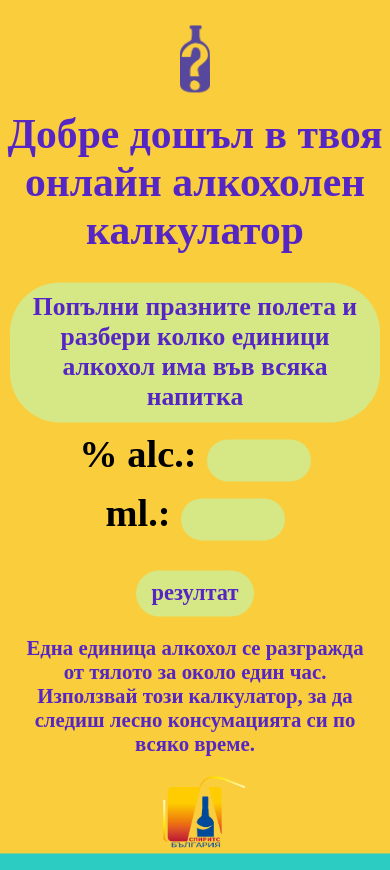
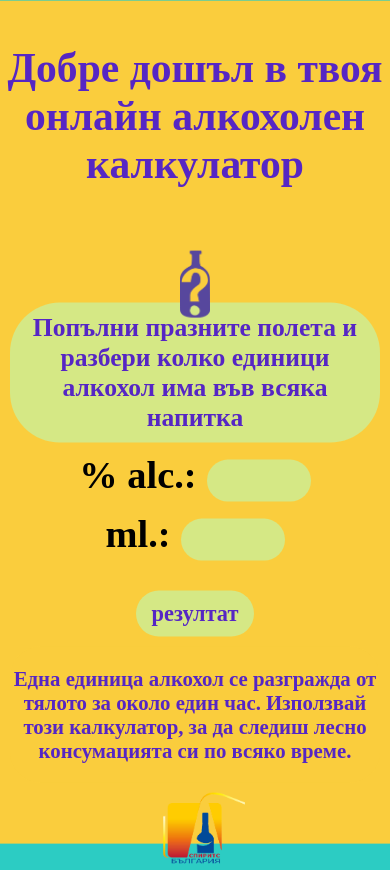
Before and after one commit to Shroom88/alcalculator, a React (Create React App) app: page / in a window 390 px wide. Built offline with nearby package versions, Linux system fonts and the light colour scheme; a web font is replaced by a local one.

Commit message:
fix: alcalculator height

```diff
--- a/src/alcalculator/Alcalculator.jsx
+++ b/src/alcalculator/Alcalculator.jsx
@@ -42,11 +42,10 @@ function Alcalculator() {
     />
   ) : (
     <div className="alcalculator">
-      <img className="logo" src={Logo} alt="logo" />
-
       <h1 className="heading">
         Добре дошъл в твоя онлайн алкохолен калкулатор
       </h1>
+      <img className="logo" src={Logo} alt="logo" />
 
       <p className="description">
         Попълни празните полета и разбери колко единици алкохол има във всяка
--- a/src/alcalculator/alcalculator.css
+++ b/src/alcalculator/alcalculator.css
@@ -117,6 +117,7 @@ footer {
   .alcalculator {
     width: 100%;
     max-width: 805px;
+    height: 93vh;
   }
 
   footer {
@@ -137,6 +138,12 @@ footer {
     transform: translate(-35%, 0);
   }
 
+  .description-2 {
+    background-color: #facd3d;
+    border-radius: 30px;
+    padding: 20px 0;
+  }
+
   .logo--result {
     position: relative;
     display: block;
```
